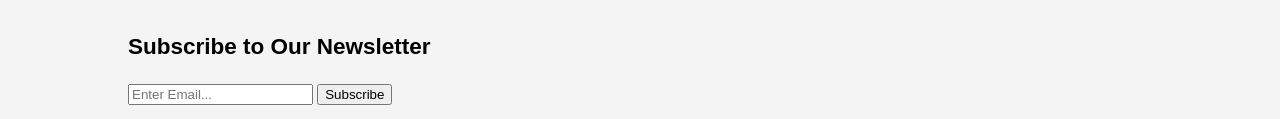
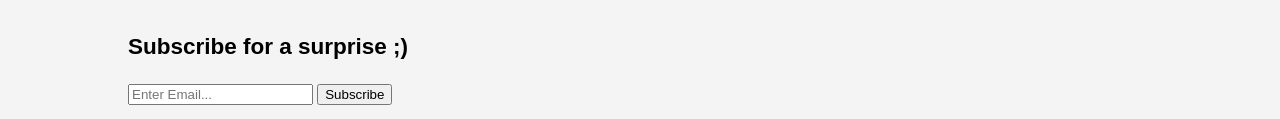
Before and after one commit to amberbeymer/amberbeymer.github.io, a plain HTML site: page index.html in a window 1280 px wide. Shown: the part 332-451 px from the top of the page. Drawn offline with Linux system fonts and the light colour scheme; files that its build step writes are made by us from their sources.

Commit message:
ethansucks

```diff
--- a/index.html
+++ b/index.html
@@ -45,7 +45,7 @@
 
     <section id="newsletter">
         <div class="container">
-            <h1>Subscribe to Our Newsletter</h1>
+            <h1>Subscribe for a surprise ;)</h1>
             <form>
 
                 <input type="email" placeholder="Enter Email...">
```
